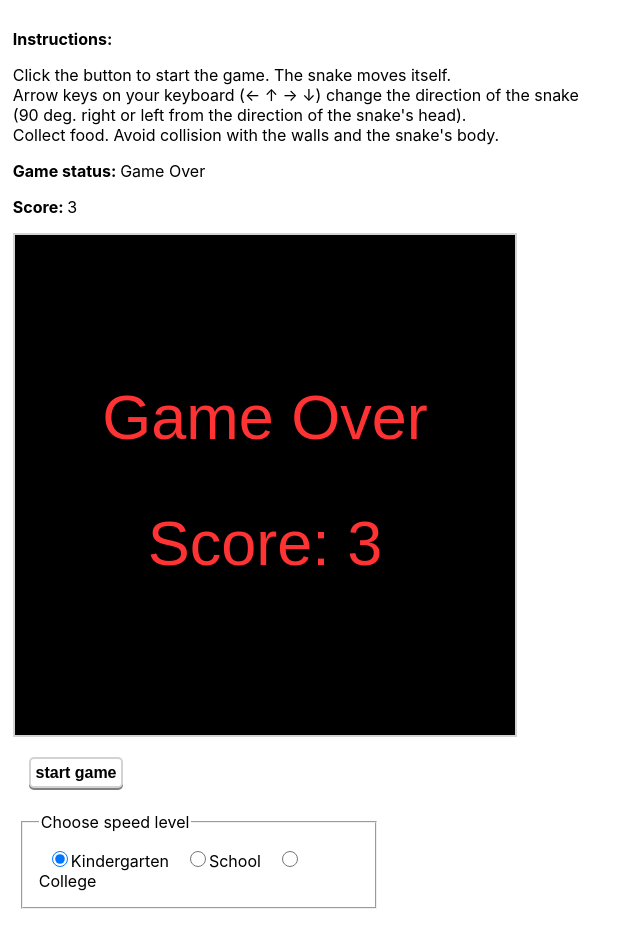
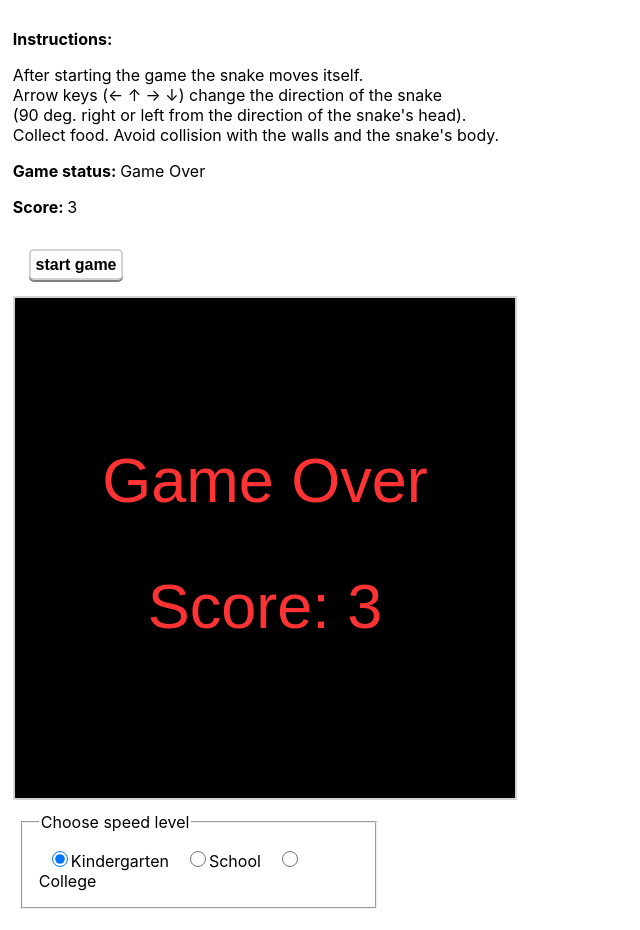
Before and after one commit to b-lukaszuk/snake_game, a React (Create React App) app in the folder my-app/: page / in a window 1280 px wide. Shown: the whole page, without its empty margins (0-640 px from the left). Built offline with nearby package versions, Linux system fonts and the light colour scheme.

Commit message:
kosmetyka

```diff
--- a/my-app/src/App.tsx
+++ b/my-app/src/App.tsx
@@ -141,10 +141,10 @@ const App: React.FC = (): ReactElement<HTMLElement> => {
         <div className="App">
             <Instructions />
             <GameStatus isGameOver={gameOver} score={score} />
-            <Canvas snake={snake} food={food} isGameOver={gameOver} score={score} />
             {gameOver && (
                 <Button onClick={startClickHandler} displText={"start game"} />
             )}
+            <Canvas snake={snake} food={food} isGameOver={gameOver} score={score} />
             {gameOver && (
                 <SpeedLevelSelector
                     choices={delays}
--- a/my-app/src/components/Instructions.tsx
+++ b/my-app/src/components/Instructions.tsx
@@ -5,14 +5,13 @@ const Instructions: React.FC = (): ReactElement<HTMLElement> => {
         <div>
             <p> <b>Instructions: </b> </p>
             <span>
-                Click the button to start the game. The snake moves itself.
+                After starting the game the snake moves itself.
                 <br />
-                Arrow keys on your keyboard (&#8592; &#8593; &#8594; &#8595;) change the direction of the snake
+                Arrow keys (&#8592; &#8593; &#8594; &#8595;) change the direction of the snake
                 <br />
                 (90 deg. right or left from the direction of the snake's head).
                 <br />
                 Collect food. Avoid collision with the walls and the snake's body.
-                <br />
             </span>
         </div>
     )
```
